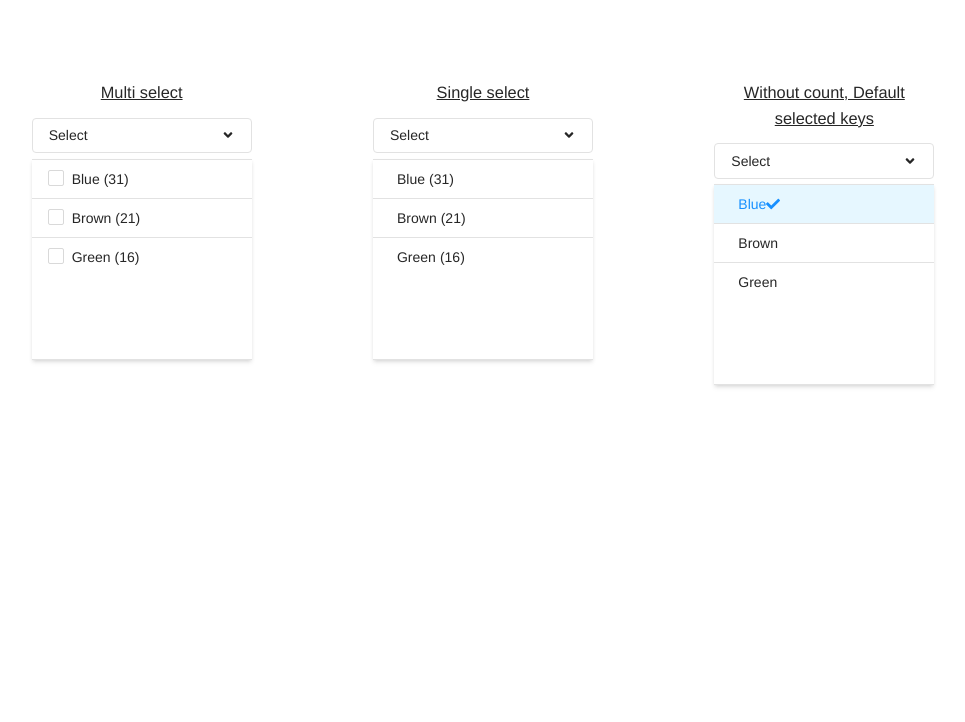
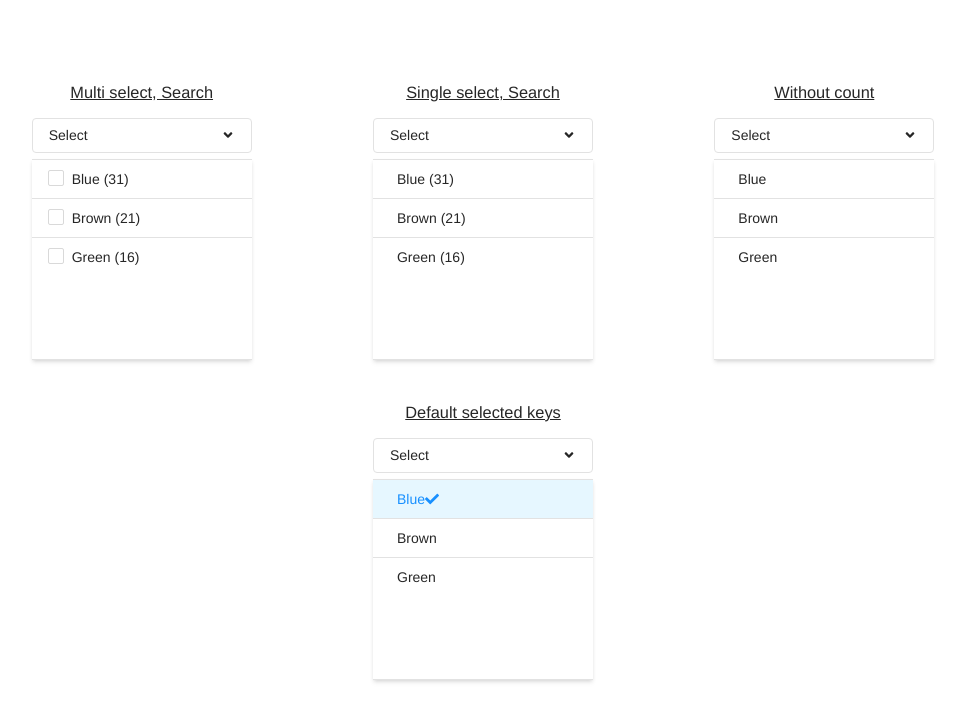
Before and after one commit to mohandast52/my-portfolio, a Next.js app: page /assignment/appbase in a window 1280 px wide. Shown: the top 722 px of the page, without its empty margins (157-1122 px from the left). Built offline with nearby package versions, Linux system fonts and the light colour scheme.

Commit message:
search fix

```diff
--- a/components/Assignments/Appbase/Dropdown/index.jsx
+++ b/components/Assignments/Appbase/Dropdown/index.jsx
@@ -17,7 +17,7 @@ import {
   NoDataFound,
 } from './styles';
 
-const Dropdown = ({
+const DataList = ({
   searchable,
   multiSelect,
   showCount,
@@ -141,7 +141,7 @@ const Dropdown = ({
   );
 };
 
-Dropdown.propTypes = {
+DataList.propTypes = {
   searchable: PropTypes.bool,
   multiSelect: PropTypes.bool,
   showCount: PropTypes.bool,
@@ -151,7 +151,7 @@ Dropdown.propTypes = {
   onChange: PropTypes.func,
 };
 
-Dropdown.defaultProps = {
+DataList.defaultProps = {
   searchable: true,
   multiSelect: false,
   showCount: false,
@@ -161,15 +161,4 @@ Dropdown.defaultProps = {
   onChange: () => {},
 };
 
-export default Dropdown;
-
-/*
-(DONE) Add support for multiple selection via checkboxes, controlled by boolean prop - multiSelect.
-(DONE) Expose an onChange method to get the previous and current selected values.
-(DONE) Show the count of the elements. showCount - (boolean) to show/hide the count.
-(DONE) Show a search field to filter the list elements.
-
-Support the following props:
-data - input data (array).
-defaultSelected - Select a list-item present in the list.
-*/
+export default DataList;
--- a/components/Assignments/Appbase/index.jsx
+++ b/components/Assignments/Appbase/index.jsx
@@ -6,30 +6,39 @@ import { optionsTwo } from './Dropdown/Helpers/dummyOptions';
 const Appbase = () => (
   <ParentContainer>
     <Dropdown
-      selectTitle="Multi select"
-      data={optionsTwo}
       searchable
       multiSelect
       showCount
+      data={optionsTwo}
+      selectTitle="Multi select, Search"
       onChange={values => {
         window.console.log(values);
       }}
     />
 
     <Dropdown
-      selectTitle="Single select"
-      data={optionsTwo}
       searchable
       showCount
+      selectTitle="Single select, Search"
+      data={optionsTwo}
       onChange={values => {
         window.console.log(values);
       }}
     />
 
     <Dropdown
-      selectTitle="Without count, Default selected keys"
+      showCount={false}
+      selectTitle="Without count"
       data={optionsTwo}
-      showCount={false}
+      onChange={values => {
+        window.console.log(values);
+      }}
+    />
+
+    <Dropdown
+      searchable={false}
+      selectTitle="Default selected keys"
+      data={optionsTwo}
       defaultSelected={['blue']}
       onChange={values => {
         window.console.log(values);
```
